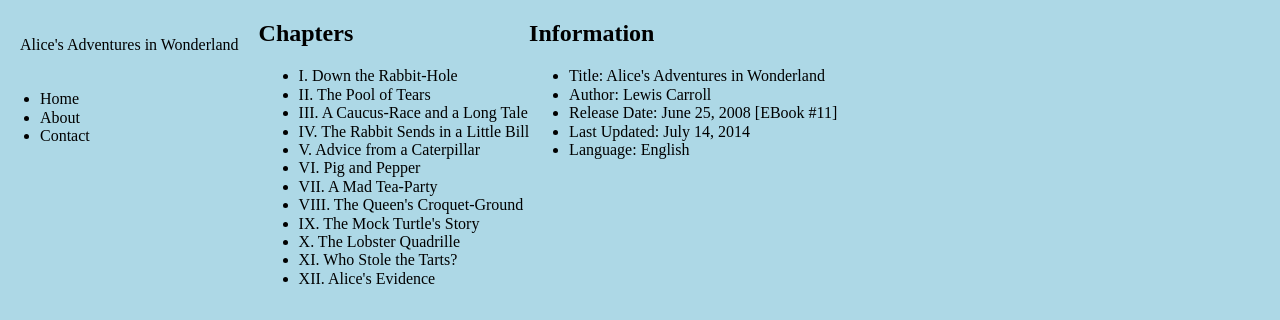
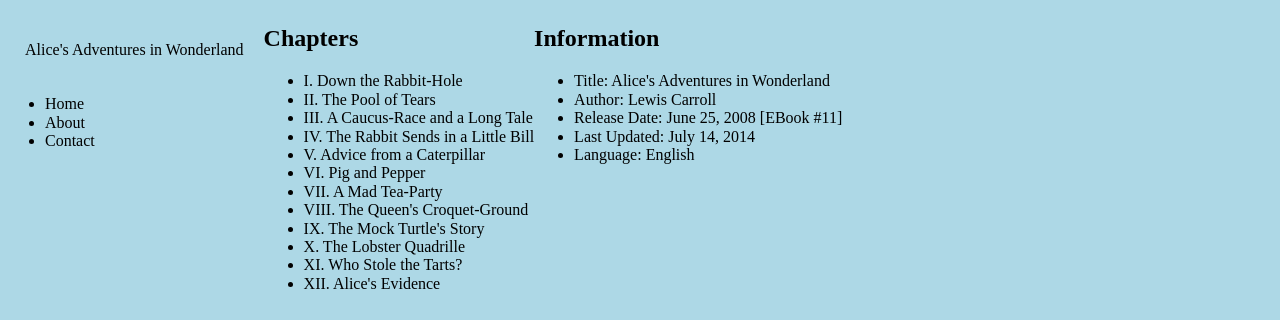
Before and after one commit to joseaneOliF/trybe-exercicios, a plain HTML site: page fundamentos/bloco-6-html-e-css-forms-flexbox-e-responsivo/dia-5/exercise2.html in a window 1280 px wide. Shown: the top 320 px of the page. Drawn offline with nearby package versions, Linux system fonts and the light colour scheme.

Commit message:
Addicionando um margin: 5px; na página

```diff
--- a/fundamentos/bloco-6-html-e-css-forms-flexbox-e-responsivo/dia-5/exercise2.css
+++ b/fundamentos/bloco-6-html-e-css-forms-flexbox-e-responsivo/dia-5/exercise2.css
@@ -19,8 +19,10 @@ p {
 @media screen and (min-width: 600px) {
   body {
     background-color: lightblue;
+    margin: 5px;
   }
 
   .container {
     flex-wrap: wrap;
   }
+}
```
Lines whose indentation alone changed are shown as unchanged.
